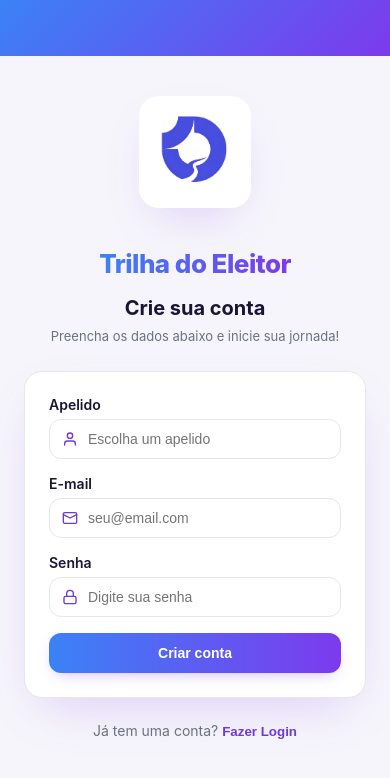
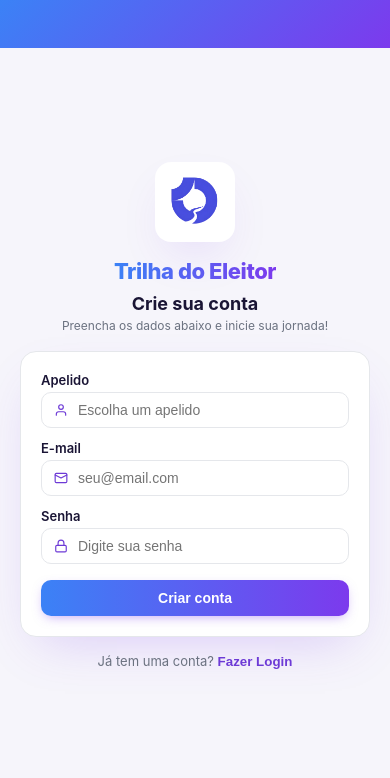
Before and after one commit to JVSilva12/Trilha-Do-Eleitor, a React (Vite) app in the folder trilhadoeleitor/: page / in a window 390 px wide. Shown: the top 778 px of the page. Built offline with nearby package versions, Linux system fonts and the light colour scheme.

Commit message:
Atualizações de responsividade.

```diff
--- a/trilhadoeleitor/src/App.css
+++ b/trilhadoeleitor/src/App.css
@@ -11,112 +11,128 @@
 }
 
 * { box-sizing: border-box; }
+
 body {
   margin: 0;
   font-family: 'Inter', system-ui, sans-serif;
   background: var(--background);
   color: var(--foreground);
+  overflow: hidden; /* Impede a rolagem do corpo da página */
 }
 
 .auth-page {
-  min-height: 100vh;
+  height: 100vh; /* Altura fixa no tamanho do monitor */
   display: flex;
   flex-direction: column;
   align-items: center;
+  justify-content: center; /* Centraliza o conteúdo verticalmente */
   position: relative;
   overflow: hidden;
 }
+
 .auth-banner {
   position: absolute;
   top: 0; left: 0; right: 0;
-  height: 56px;
+  height: 48px; /* Reduzido ligeiramente */
   background: var(--gradient-top);
 }
+
 .auth-main {
   position: relative;
   z-index: 1;
   width: 100%;
-  max-width: 420px;
-  padding: 96px 24px 32px;
+  max-width: 400px;
+  padding: 20px; /* Padding reduzido e uniforme */
   display: flex;
   flex-direction: column;
   align-items: center;
   text-align: center;
+  /* Se o ecrã for muito pequeno (ex: telemóvel na horizontal), permite scroll interno */
+  max-height: 100vh;
+  overflow-y: auto;
 }
+
+/* Esconde a barra de scroll para manter o design limpo */
+.auth-main::-webkit-scrollbar { width: 0px; background: transparent; }
+
 .auth-logo {
-  width: 112px;
-  height: 112px;
-  border-radius: 20px;
+  width: 80px; /* Reduzido de 112px para 80px */
+  height: 80px;
+  border-radius: 16px;
   background: #fff;
   box-shadow: var(--shadow-card);
   display: flex;
   align-items: center;
   justify-content: center;
   overflow: hidden;
-  border: 4px solid rgba(255,255,255,0.6);
+  border: 3px solid rgba(255,255,255,0.6);
+  flex-shrink: 0;
 }
 .auth-logo img { width: 100%; height: 100%; object-fit: contain; }
 
 .auth-title {
-  margin: 40px 0 0;
-  font-size: 26px;
+  margin: 16px 0 0; /* Margem reduzida de 40px para 16px */
+  font-size: 22px; /* Reduzido de 26px para 22px */
   font-weight: 800;
   letter-spacing: -0.02em;
   line-height: 1.2;
-  text-align: center;
   background: var(--gradient-button);
   -webkit-background-clip: text;
   -webkit-text-fill-color: transparent;
   background-clip: text;
 }
+
 .auth-subtitle {
-  margin: 16px 0 6px;
-  font-size: 20px;
+  margin: 8px 0 4px; /* Margem reduzida */
+  font-size: 18px;
   font-weight: 700;
-  text-align: center;
   color: var(--foreground);
-  line-height: 1.3;
 }
+
 .auth-desc {
   margin: 0 auto;
-  font-size: 13px;
-  line-height: 1.5;
+  font-size: 12px;
+  line-height: 1.4;
   color: var(--muted);
-  text-align: center;
-  max-width: 300px;
+  max-width: 280px;
 }
 
 .auth-card {
-  margin-top: 24px;
+  margin-top: 16px; /* Reduzido de 24px para 16px */
   width: 100%;
   background: var(--card);
   border: 1px solid var(--border);
-  border-radius: 18px;
+  border-radius: 16px;
   box-shadow: var(--shadow-card);
-  padding: 24px;
+  padding: 20px; /* Reduzido de 24px para 20px */
   text-align: left;
 }
-.field { margin-bottom: 16px; }
+
+.field { margin-bottom: 12px; } /* Reduzido de 16px para 12px */
+
 .field-label {
   display: block;
-  font-size: 14px;
+  font-size: 13px;
   font-weight: 600;
-  margin-bottom: 6px;
+  margin-bottom: 4px;
 }
+
 .field-input {
   display: flex;
   align-items: center;
   gap: 8px;
-  padding: 10px 12px;
+  padding: 8px 12px; /* Reduzido para ser mais compacto */
   border: 1px solid var(--border);
-  border-radius: 12px;
+  border-radius: 10px;
   background: #fff;
   transition: border-color .15s, box-shadow .15s;
 }
+
 .field-input:focus-within {
   border-color: var(--primary);
   box-shadow: 0 0 0 3px rgba(109, 58, 214, 0.18);
 }
+
 .field-input input {
   flex: 1;
   border: 0;
@@ -124,31 +140,30 @@ body {
   font-size: 14px;
   background: transparent;
 }
-.field-hint {
-  margin: 6px 0 0 4px;
-  font-size: 11px;
-  color: var(--muted);
-}
 
 .btn-primary {
   width: 100%;
-  padding: 12px;
+  padding: 10px; /* Reduzido de 12px para 10px */
   border: 0;
-  border-radius: 12px;
+  border-radius: 10px;
   color: #fff;
   font-weight: 600;
   font-size: 14px;
   background: var(--gradient-button);
   cursor: pointer;
-  box-shadow: 0 6px 16px -8px rgba(124,58,237,0.5);
+  margin-top: 4px;
+  box-shadow: 0 4px 12px -4px rgba(124,58,237,0.5);
 }
-.btn-primary:hover { opacity: 0.95; }
 
-.auth-switch { margin-top: 24px; font-size: 14px; color: var(--muted); }
+.auth-switch {
+  margin-top: 16px; /* Reduzido de 24px para 16px */
+  font-size: 13px;
+  color: var(--muted);
+}
+
 .auth-switch button {
   background: none; border: 0; padding: 0;
   color: var(--primary); font-weight: 600; cursor: pointer;
 }
-.auth-switch button:hover { text-decoration: underline; }
 
-.icon { width: 16px; height: 16px; color: var(--primary); flex-shrink: 0; }
+.icon { width: 14px; height: 14px; color: var(--primary); flex-shrink: 0; }
--- a/trilhadoeleitor/src/EditarPerfil.css
+++ b/trilhadoeleitor/src/EditarPerfil.css
@@ -1,10 +1,12 @@
-/* Fundo da página e gradiente no topo */
+/* Fundo da página e gradiente no topo travado na altura do monitor */
 .perfil-page {
-  min-height: 100vh;
+  height: 100vh;
+  display: flex;
+  flex-direction: column;
   background-color: #f8f9fe;
   position: relative;
-  padding-bottom: 40px;
   font-family: 'Inter', system-ui, sans-serif;
+  overflow: hidden; /* Impede a rolagem da página inteira */
 }
 
 .perfil-page::before {
@@ -13,28 +15,29 @@
   top: 0;
   left: 0;
   right: 0;
-  height: 200px;
+  height: 140px; /* Reduzido para ocupar menos espaço no topo */
   background: linear-gradient(135deg, #1e3a8a 0%, #6d28d9 100%);
   opacity: 0.1;
   z-index: 0;
 }
 
-/* Cabeçalho */
+/* Cabeçalho mais compacto */
 .perfil-header {
   position: relative;
   z-index: 1;
   display: flex;
   justify-content: space-between;
   align-items: center;
-  padding: 24px;
+  padding: 12px 24px; /* Espaçamento vertical reduzido */
   max-width: 600px;
   margin: 0 auto;
+  width: 100%;
 }
 
 .header-left, .header-right {
   display: flex;
   align-items: center;
-  gap: 16px;
+  gap: 12px;
 }
 
 .icon-button {
@@ -67,20 +70,20 @@
 
 .header-title {
   margin: 0;
-  font-size: 20px;
+  font-size: 18px; /* Fonte ligeiramente menor */
   font-weight: 700;
   color: #111827;
 }
 
 .header-subtitle {
-  margin: 2px 0 0;
-  font-size: 14px;
+  margin: 0;
+  font-size: 12px;
   color: #6b7280;
 }
 
 .avatar-small {
-  width: 40px;
-  height: 40px;
+  width: 36px;
+  height: 36px;
   background-color: #22c55e;
   color: white;
   border-radius: 50%;
@@ -88,43 +91,53 @@
   align-items: center;
   justify-content: center;
   font-weight: bold;
-  font-size: 16px;
+  font-size: 14px;
 }
 
-/* Corpo Principal */
+/* Corpo Principal (Coluna que se ajusta) */
 .perfil-main {
   position: relative;
   z-index: 1;
   max-width: 600px;
   margin: 0 auto;
-  padding: 0 20px;
+  padding: 0 20px 20px;
   display: flex;
   flex-direction: column;
-  gap: 20px;
+  gap: 12px; /* Reduzido o espaço entre os cartões */
+  width: 100%;
+  flex: 1; /* Preenche o resto da tela */
+
+  /* Se a tela do usuário for muito pequena, cria um scroll só aqui dentro */
+  overflow-y: auto;
 }
 
+/* Oculta ou afina a barra de rolagem (design mais limpo) */
+.perfil-main::-webkit-scrollbar { width: 6px; }
+.perfil-main::-webkit-scrollbar-thumb { background-color: #cbd5e1; border-radius: 10px; }
+
+/* Cartões mais compactos */
 .perfil-card {
   background: #ffffff;
-  border-radius: 24px;
-  padding: 24px;
-  box-shadow: 0 4px 20px rgba(0, 0, 0, 0.03);
+  border-radius: 16px; /* Cantos um pouco menos arredondados para não gastar espaço */
+  padding: 16px; /* Padding reduzido de 24px para 16px */
+  box-shadow: 0 2px 10px rgba(0, 0, 0, 0.03);
   border: 1px solid #f3f4f6;
+  flex-shrink: 0;
 }
 
 /* Cartão do Usuário */
 .user-info-card {
   display: flex;
   align-items: center;
-  gap: 20px;
+  gap: 16px;
+  padding: 12px 16px; /* Bem mais enxuto */
 }
 
-.avatar-large-container {
-  position: relative;
-}
+.avatar-large-container { position: relative; }
 
 .avatar-large {
-  width: 80px;
-  height: 80px;
+  width: 64px; /* Diminuído para economizar altura */
+  height: 64px;
   background-color: #22c55e;
   color: white;
   border-radius: 50%;
@@ -132,15 +145,15 @@
   align-items: center;
   justify-content: center;
   font-weight: bold;
-  font-size: 32px;
+  font-size: 24px;
 }
 
 .edit-avatar-btn {
   position: absolute;
   bottom: 0;
   right: 0;
-  width: 28px;
-  height: 28px;
+  width: 24px;
+  height: 24px;
   background: #ffffff;
   border: 1px solid #e5e7eb;
   border-radius: 50%;
@@ -152,10 +165,7 @@
   box-shadow: 0 2px 4px rgba(0,0,0,0.1);
 }
 
-.edit-avatar-btn svg {
-  width: 14px;
-  height: 14px;
-}
+.edit-avatar-btn svg { width: 12px; height: 12px; }
 
 .user-details {
   display: flex;
@@ -165,23 +175,23 @@
 
 .user-name {
   margin: 0;
-  font-size: 22px;
+  font-size: 18px;
   font-weight: 700;
   color: #1f2937;
 }
 
 .user-email {
-  margin: 4px 0 8px;
-  font-size: 14px;
+  margin: 2px 0 6px;
+  font-size: 13px;
   color: #6b7280;
 }
 
 .user-badge {
   background: #eef2ff;
   color: #6366f1;
-  padding: 4px 12px;
-  border-radius: 16px;
-  font-size: 12px;
+  padding: 2px 10px;
+  border-radius: 12px;
+  font-size: 11px;
   font-weight: 600;
 }
 
@@ -191,32 +201,61 @@
   align-items: center;
   gap: 8px;
   color: #2563eb;
-  font-size: 16px;
+  font-size: 14px;
   font-weight: 700;
-  margin: 0 0 20px 0;
+  margin: 0 0 12px 0; /* Margem reduzida */
 }
+.section-title svg { width: 16px; height: 16px; }
 
-.preferences-title {
-  color: #6366f1;
-}
+.preferences-title { color: #6366f1; }
 
 .form-row {
   display: flex;
-  gap: 16px;
-  margin-bottom: 16px;
+  gap: 12px;
 }
 
-.flex-1 {
-  flex: 1;
+/* Sobrescrevendo os fields para serem mais estreitos e com menos margins */
+.perfil-card .field {
+  margin-bottom: 12px;
+}
+.perfil-card .field:last-child {
+  margin-bottom: 0;
 }
 
+.flex-1 { flex: 1; }
+
+.field-label {
+  display: block;
+  font-size: 13px;
+  font-weight: 600;
+  margin-bottom: 4px; /* Mais colado no input */
+}
+
+.field-input {
+  display: flex;
+  align-items: center;
+  gap: 8px;
+  padding: 8px 12px; /* Reduzido de 10px para 8px */
+  border: 1px solid #e5e7eb;
+  border-radius: 10px;
+  background: #fff;
+}
+.field-input input {
+  flex: 1;
+  border: 0;
+  outline: 0;
+  font-size: 13px;
+  background: transparent;
+}
+.field-input svg { width: 14px; height: 14px; }
+
 .optional-text {
-  font-size: 12px;
+  font-size: 11px;
   font-weight: 400;
   color: #9ca3af;
 }
 
-/* Toggle Switch (Interruptor) */
+/* Toggle Switch (Interruptor menor) */
 .preferences-row {
   display: flex;
   justify-content: space-between;
@@ -225,105 +264,82 @@
 
 .pref-title {
   margin: 0;
-  font-size: 15px;
+  font-size: 14px;
   font-weight: 700;
   color: #1f2937;
 }
 
 .pref-desc {
-  margin: 4px 0 0;
-  font-size: 13px;
+  margin: 2px 0 0;
+  font-size: 12px;
   color: #6b7280;
 }
 
 .toggle-switch {
   position: relative;
   display: inline-block;
-  width: 44px;
-  height: 24px;
+  width: 40px;
+  height: 22px;
 }
-
-.toggle-switch input {
-  opacity: 0;
-  width: 0;
-  height: 0;
-}
-
+.toggle-switch input { opacity: 0; width: 0; height: 0; }
 .slider {
   position: absolute;
   cursor: pointer;
-  top: 0;
-  left: 0;
-  right: 0;
-  bottom: 0;
+  top: 0; left: 0; right: 0; bottom: 0;
   background-color: #cbd5e1;
   transition: .4s;
 }
-
 .slider:before {
   position: absolute;
   content: "";
-  height: 18px;
-  width: 18px;
+  height: 16px;
+  width: 16px;
   left: 3px;
   bottom: 3px;
   background-color: white;
   transition: .4s;
 }
-
-input:checked + .slider {
-  background-color: #6366f1;
-}
-
-input:checked + .slider:before {
-  transform: translateX(20px);
-}
-
-.slider.round {
-  border-radius: 24px;
-}
-
-.slider.round:before {
-  border-radius: 50%;
-}
+input:checked + .slider { background-color: #6366f1; }
+input:checked + .slider:before { transform: translateX(18px); }
+.slider.round { border-radius: 24px; }
+.slider.round:before { border-radius: 50%; }
 
 /* Botões de Ação */
 .actions-row {
   display: flex;
-  gap: 16px;
-  margin-top: 8px;
+  gap: 12px;
+  margin-top: 4px; /* Margem superior reduzida */
+  margin-bottom: 8px; /* Dá espaço antes de tocar no rodapé do monitor */
 }
 
-.btn-save {
+.btn-save, .btn-cancel {
   flex: 1;
-  background: #6366f1; /* Ajustado para um roxo sólido semelhante à imagem */
-  box-shadow: none;
-}
-
-.btn-cancel {
-  flex: 1;
-  padding: 12px;
-  background: transparent;
-  border: 1px solid #6366f1;
-  color: #6366f1;
-  border-radius: 12px;
+  padding: 10px; /* Reduzimos de 12px para 10px */
+  border-radius: 10px;
   font-weight: 600;
   font-size: 14px;
   cursor: pointer;
   transition: all 0.2s;
 }
+.btn-save {
+  background: #6366f1;
+  border: 0;
+  color: #fff;
+}
+.btn-cancel {
+  background: transparent;
+  border: 1px solid #6366f1;
+  color: #6366f1;
+}
+.btn-cancel:hover { background: #eef2ff; }
 
-.btn-cancel:hover {
-  background: #eef2ff;
-}
-
-/* Responsividade para ecrãs menores */
+/* Responsividade para telemóveis */
 @media (max-width: 480px) {
   .form-row {
     flex-direction: column;
     gap: 0;
   }
-  .flex-1 {
-    margin-bottom: 16px;
+  .perfil-card .flex-1 {
+    margin-bottom: 12px;
   }
 }
```
